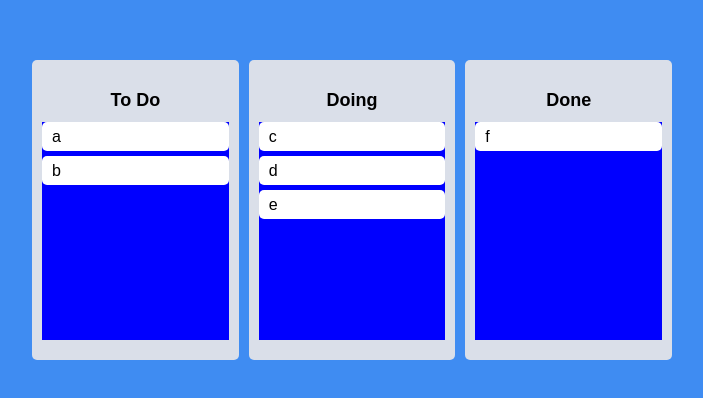
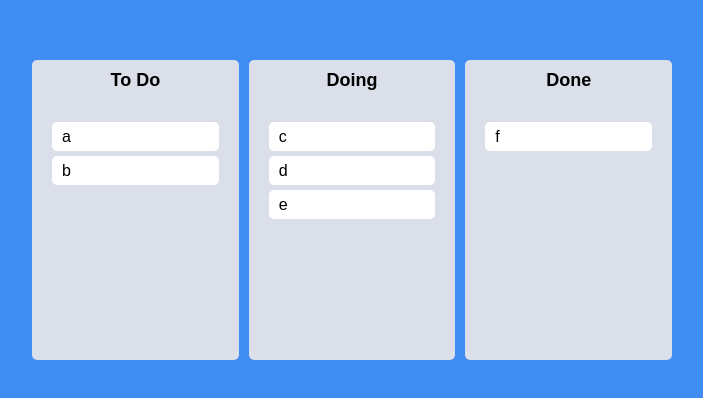
Before and after one commit to seovee/react-masterclass, a React (Create React App) app: page / in a window 1280 px wide. Shown: the part 190-588 px from the top of the page, without its empty margins (288-991 px from the left). Built offline with nearby package versions, Linux system fonts and the light colour scheme.

Commit message:
7.14 스타일 마무리(카드 isDragging추가, 그림자 추가)

```diff
--- a/src/Components/Board.tsx
+++ b/src/Components/Board.tsx
@@ -3,8 +3,7 @@
 import DragabbleCard from "./DragabbleCard";
 
 const Wrapper = styled.div`
-  padding: 20px 10px;
-  padding-top: 30px;
+  padding-top: 10px;
   background-color: ${(props) => props.theme.boardColor};
   border-radius: 5px;
   min-height: 300px;
@@ -26,8 +25,13 @@
 
 const Area = styled.div<IAreaProps>`
   background-color: ${(props) =>
-    props.isDraggingOver ? "pink" : props.isDraggingFromThis ? "red" : "blue"};
+    props.isDraggingOver
+      ? "#dfe6e9"
+      : props.isDraggingFromThis
+      ? "#b2bec3"
+      : "transparent"};
   flex-grow: 1;
+  padding: 20px;
   transition: background-color 0.3s ease-in-out;
 `;
 
--- a/src/Components/DragabbleCard.tsx
+++ b/src/Components/DragabbleCard.tsx
@@ -2,11 +2,14 @@
 import { Draggable } from "react-beautiful-dnd";
 import styled from "styled-components";
 
-const Card = styled.div`
+const Card = styled.div<{ isDragging: boolean }>`
   border-radius: 5px;
   padding: 5px 10px;
   margin-bottom: 5px;
-  background-color: ${(props) => props.theme.cardColor};
+  background-color: ${(props) =>
+    props.isDragging ? "#74b9ff" : props.theme.cardColor};
+  box-shadow: ${(props) =>
+    props.isDragging ? "0px 2px 5px rgba(0,0,0,0.5)" : "none"};
 `;
 
 interface IDragabbleCardProps {
@@ -18,8 +21,9 @@
   console.log(toDo);
   return (
     <Draggable key={toDo} draggableId={toDo} index={index}>
-      {(magic) => (
+      {(magic, snapshot) => (
         <Card
+          isDragging={snapshot.isDragging}
           ref={magic.innerRef}
           {...magic.draggableProps}
           {...magic.dragHandleProps}
```
